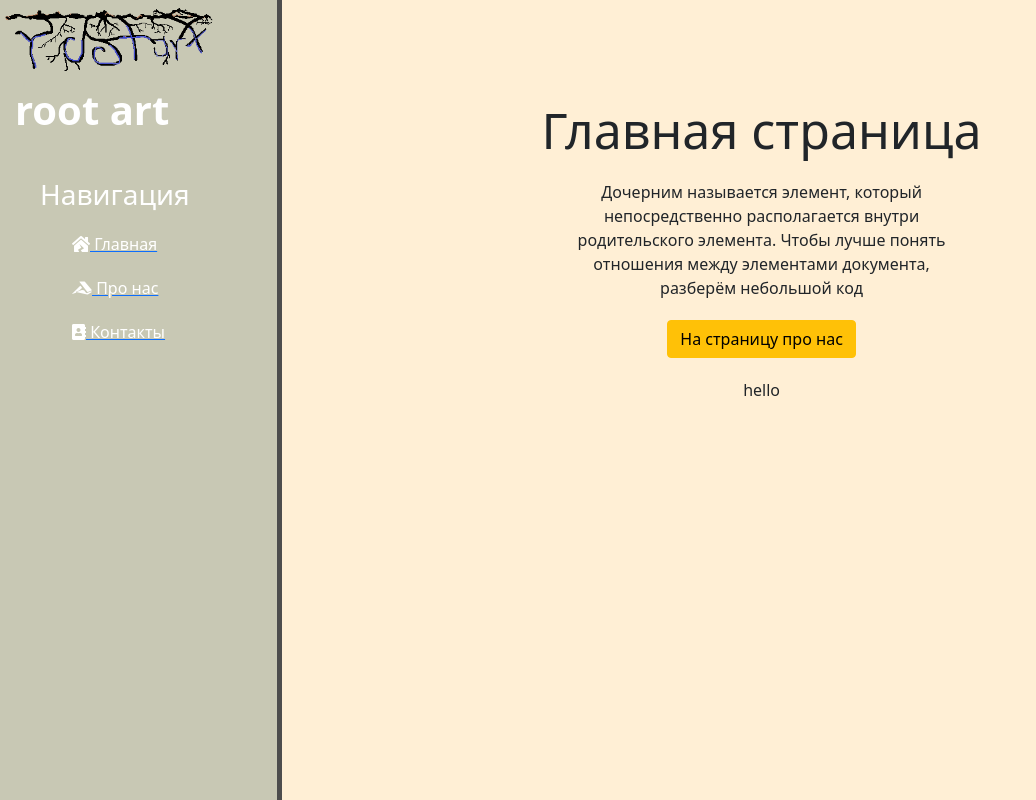
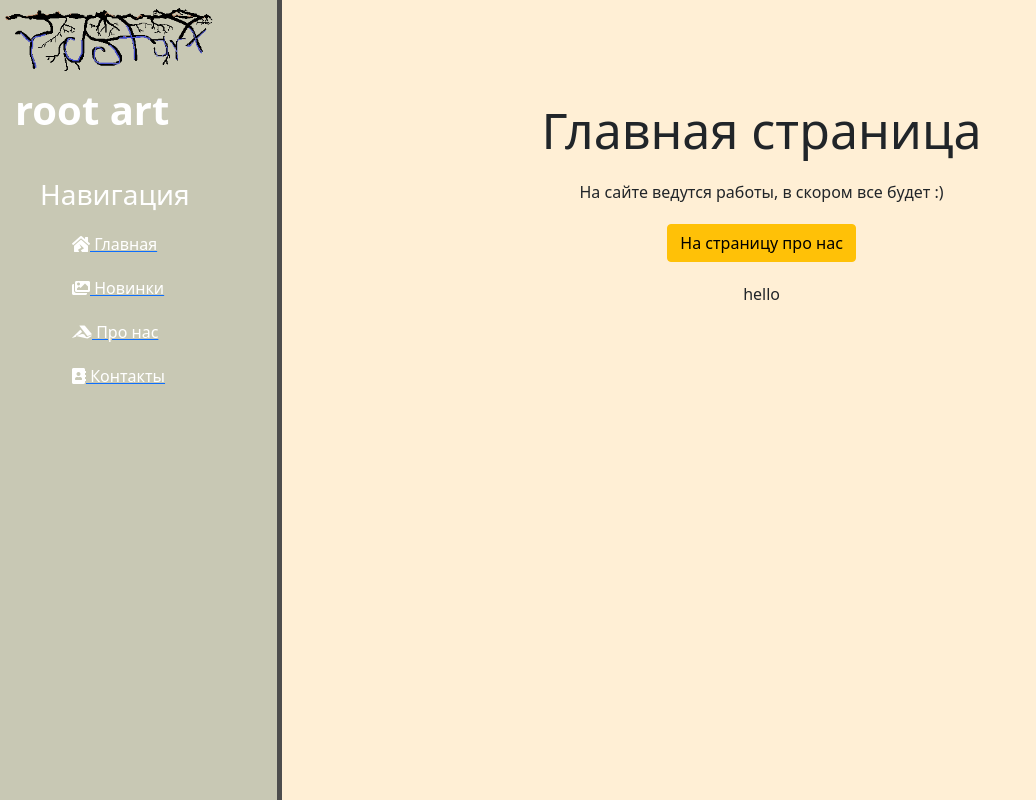
Before and after one commit to ivanCodegod/root_app, a Django app: page / in a window 1280 px wide. Shown: the whole page, without its empty margins (0-1036 px from the left). Run offline with Django 3.2, Linux system fonts and the light colour scheme; some libraries are stand-ins or nearby versions.

```diff
--- a/root_art/main/templates/main/index.html
+++ b/root_art/main/templates/main/index.html
@@ -5,7 +5,7 @@
 {% block content %}
     <div class="features">
         <h1>{{ title }}</h1>
-        <p>Дочерним называется элемент, который непосредственно располагается внутри родительского элемента. Чтобы лучше понять отношения между элементами документа, разберём небольшой код</p>
+        <p>На сайте ведутся работы, в скором все будет :)</p>
         <button class="btn btn-warning">На страницу про нас</button>
 
         {% for el in values %}
--- a/root_art/main/templates/main/layout.html
+++ b/root_art/main/templates/main/layout.html
@@ -19,6 +19,7 @@
         <h3>Навигация</h3>
         <ul>
             <a href="{% url 'home' %}"><li><i class="fas fa-house-damage"></i> Главная</li></a>
+            <a href="{% url 'fresh_home' %}"><li><i class="fas fa-images"></i> Новинки</li></a>
             <a href="{% url 'about' %}"><li><i class="fab fa-accusoft"></i> Про нас</li></a>
             <a href="{% url 'contacts' %}"><li><i class="fas fa-address-book"></i> Контакты</li></a>
         </ul>
--- a/root_art/root_art/settings.py
+++ b/root_art/root_art/settings.py
@@ -32,6 +32,7 @@ ALLOWED_HOSTS = []
 
 INSTALLED_APPS = [
     'main',
+    'fresh_pics',
     'django.contrib.admin',
     'django.contrib.auth',
     'django.contrib.contenttypes',
@@ -104,7 +105,7 @@ AUTH_PASSWORD_VALIDATORS = [
 # Internationalization
 # https://docs.djangoproject.com/en/3.2/topics/i18n/
 
-LANGUAGE_CODE = 'en-us'
+LANGUAGE_CODE = 'ru'
 
 TIME_ZONE = 'UTC'
 
--- a/root_art/root_art/urls.py
+++ b/root_art/root_art/urls.py
@@ -22,5 +22,6 @@ from django.conf.urls.static import static
 
 urlpatterns = [
     path('admin/', admin.site.urls),
-    path('', include('main.urls'))
+    path('', include('main.urls')),
+    path('fresh_pics/', include('fresh_pics.urls'))
 ] + static(settings.STATIC_URL, document_root=settings.STATIC_ROOT)
```
